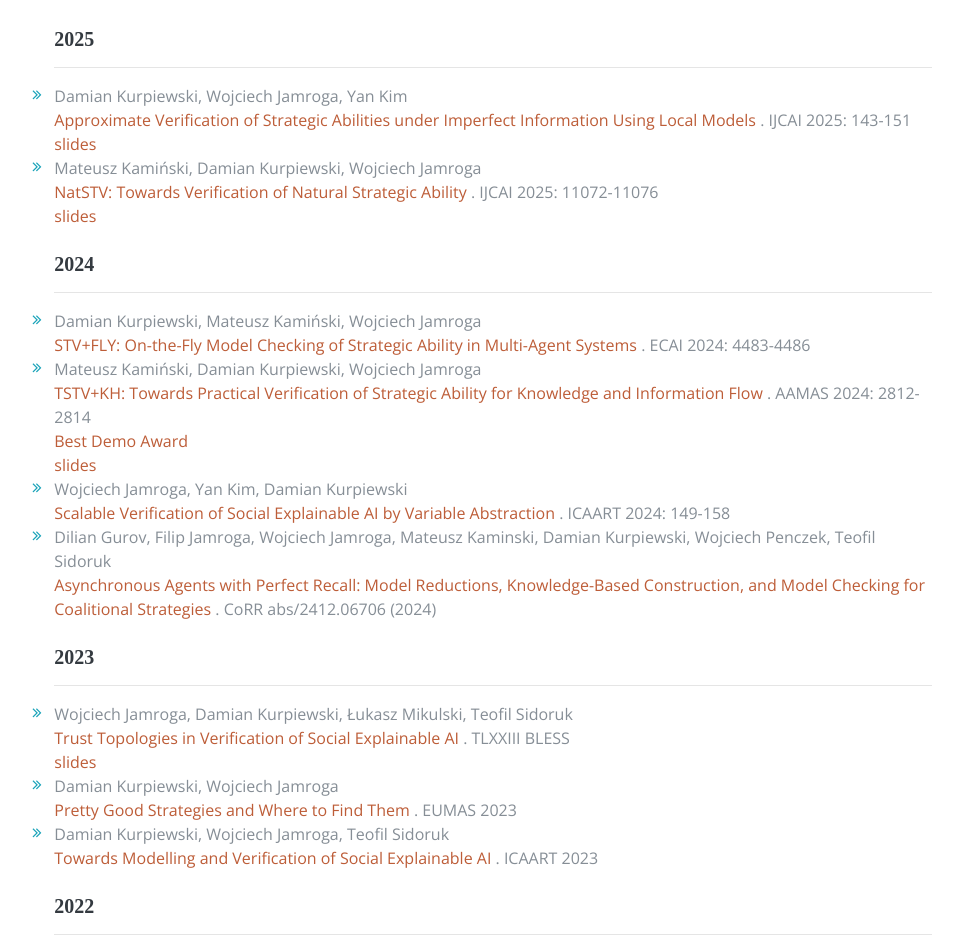
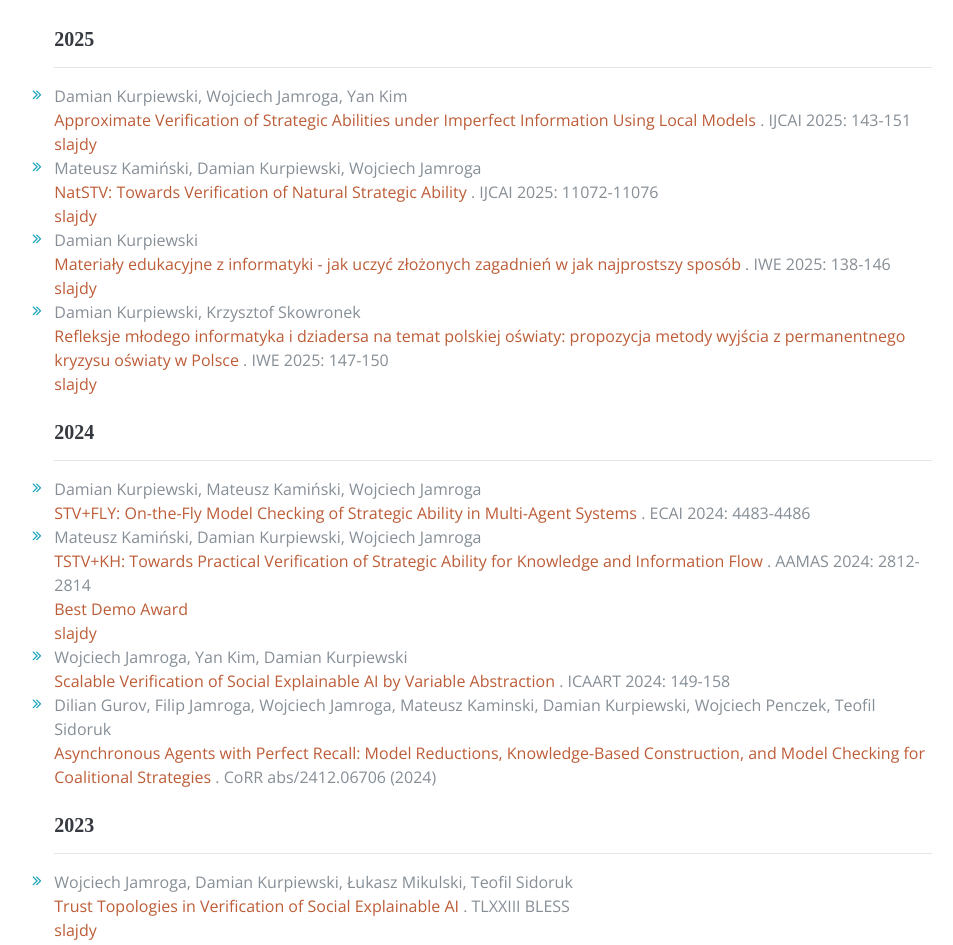
Before and after one commit to blackbat13/blackbat13.github.io, a plain HTML site: page index.html in a window 1280 px wide. Shown: the part 6032-6977 px from the top of the page, without its empty margins (300-1253 px from the left). Drawn offline with nearby package versions, Linux system fonts and the light colour scheme; no server answers; a web font is replaced by a local one.

Commit message:
Materiały z IWE 25

```diff
--- a/index.html
+++ b/index.html
@@ -463,7 +463,7 @@
                             Approximate Verification of Strategic Abilities under Imperfect Information Using Local Models
                         </a>.
                         IJCAI 2025: 143-151<br/>
-                        <a href="./pdf/KurpiewskiJK25.pdf">slides</a>
+                        <a href="./pdf/KurpiewskiJK25.pdf">slajdy</a>
                     </li>
                     <li>
                         <i class="fa-li fa fa-angle-double-right text-info"></i>
@@ -472,7 +472,25 @@
                             NatSTV: Towards Verification of Natural Strategic Ability
                         </a>.
                         IJCAI 2025: 11072-11076<br/>
-                        <a href="./pdf/NaturalStrategiesFolco03122024.pdf">slides</a>
+                        <a href="./pdf/NaturalStrategiesFolco03122024.pdf">slajdy</a>
+                    </li>
+                    <li>
+                        <i class="fa-li fa fa-angle-double-right text-info"></i>
+                        Damian Kurpiewski<br />
+                        <a href="./pdf/IWE_25_mated.pdf">
+                            Materiały edukacyjne z informatyki - jak uczyć złożonych zagadnień w jak najprostszy sposób
+                        </a>.
+                        IWE 2025: 138-146<br/>
+                        <a href="./pdf/Materiały edukacyjne.pdf">slajdy</a>
+                    </li>
+                    <li>
+                        <i class="fa-li fa fa-angle-double-right text-info"></i>
+                        Damian Kurpiewski, Krzysztof Skowronek<br />
+                        <a href="./pdf/IWE_25_refl.pdf">
+                            Refleksje młodego informatyka i dziadersa na temat polskiej oświaty: propozycja metody wyjścia z permanentnego kryzysu oświaty w Polsce
+                        </a>.
+                        IWE 2025: 147-150<br/>
+                        <a href="./pdf/Refleksje.pdf">slajdy</a>
                     </li>
                     <li>
                         <br />
@@ -495,7 +513,7 @@
                         </a>.
                         AAMAS 2024: 2812-2814<br/>
                         <a href="./img/bestdemo-aamas2024.jpg">Best Demo Award</a><br/>
-                        <a href="./pdf/KaminskiKJ24.pdf">slides</a>
+                        <a href="./pdf/KaminskiKJ24.pdf">slajdy</a>
                     </li>
                     <li>
                         <i class="fa-li fa fa-angle-double-right text-info"></i>
@@ -525,7 +543,7 @@
                             Trust Topologies in Verification of Social Explainable AI
                         </a>.
                         TLXXIII BLESS<br/>
-                        <a href="./pdf/sai-bless-slides.pdf">slides</a>
+                        <a href="./pdf/sai-bless-slides.pdf">slajdy</a>
                     </li>
                     <li>
                         <i class="fa-li fa fa-angle-double-right text-info"></i>
@@ -603,7 +621,7 @@
                             STV+Reductions: Towards Practical Verification of Strategic Ability Using Model Reductions
                         </a>.
                         AAMAS 2021: 1770-1772<br />
-                        <a href="./pdf/STVplusReductions.pdf">slides</a>
+                        <a href="./pdf/STVplusReductions.pdf">slajdy</a>
                     </li>
                     <li>
                         <br />
```
Also changed, not shown: index-en.html (+18 -0 lines), 4 other files.
